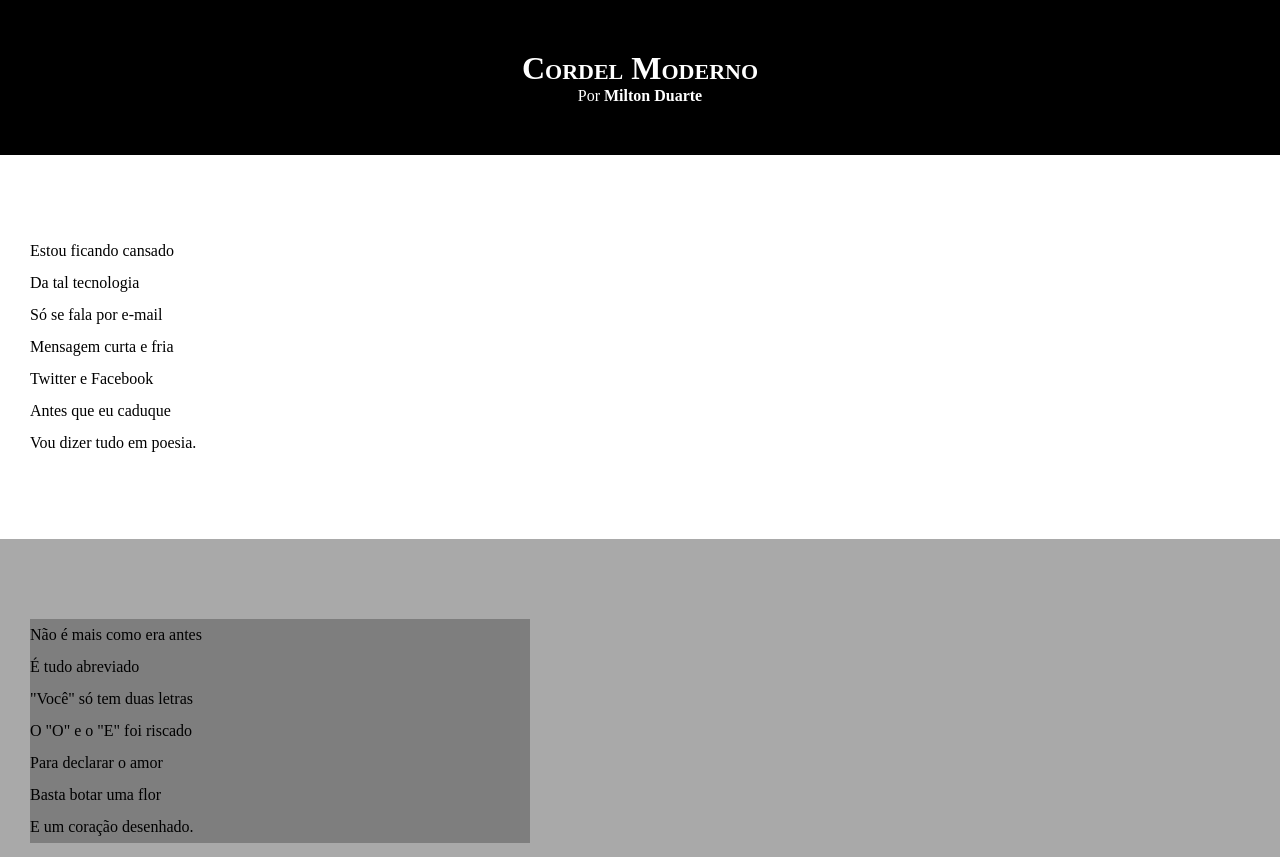
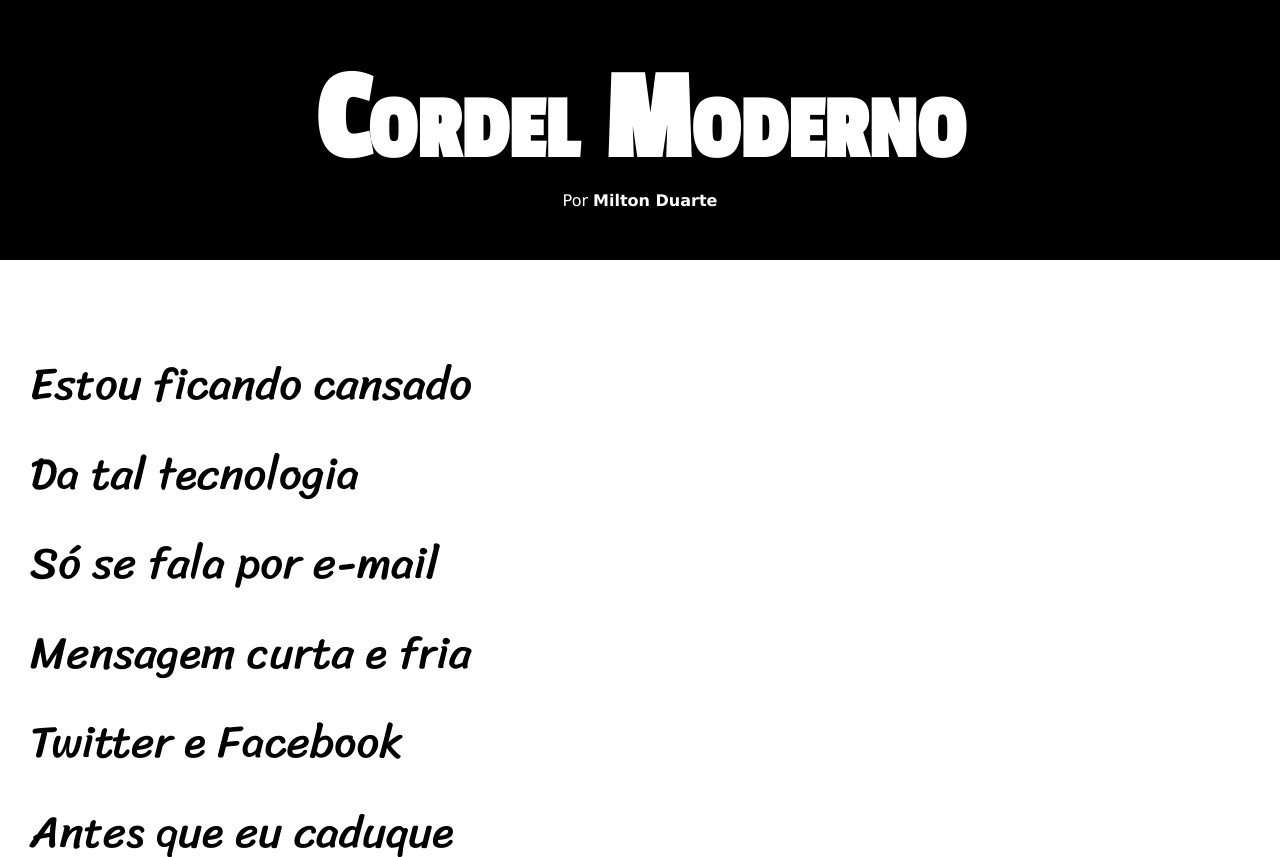
Before and after one commit to Jaymeda14/Cordel, a plain HTML site: page index.html in a window 1280 px wide. Shown: the top 857 px of the page. Drawn offline with Linux system fonts and the light colour scheme.

Commit message:
atualizei os estilos

```diff
--- a/style.css
+++ b/style.css
@@ -1,13 +1,23 @@
 @charset "UTF-8";
+@import url('https://fonts.googleapis.com/css2?family=Passion+One&display=swap');
+@import url('https://fonts.googleapis.com/css2?family=Sriracha&display=swap');
+
 
 * {
     margin: 0px;
     padding: 0px;
 }
+:root{
+    --font1: Verdana, Geneva, Tahoma, sans-serif;
+    --font2: 'Passion One', sans-serif;
+    --font3: 'Sriracha', cursive;
+}
+
 
 html, body{
     min-height: 100vh;
     background-color: darkgray;
+    font-family: var(--font1);
 }
 header{
     background-color: black;
@@ -17,6 +27,8 @@ header{
 header > h1{
     padding-top: 50px;
     font-variant: small-caps;
+    font-family: var(--font2);
+    font-size: 10vw;
 }
 
 header > p{
@@ -37,15 +49,19 @@ section{
     padding-bottom: 10vh;
     line-height: 2em;
     padding-left: 30px;
+    font-family: var(--font3);
+    font-size: 3.5vw;
 }
 .normal{
     background-color: white;
     color: black;
-
 }
 .imagem > p{
+    display: inline-block;
+    padding: 5px;
     background-color: rgba(0, 0, 0, 0.253);
-    width: 500px;
+
+
 }
 
 footer{
```
